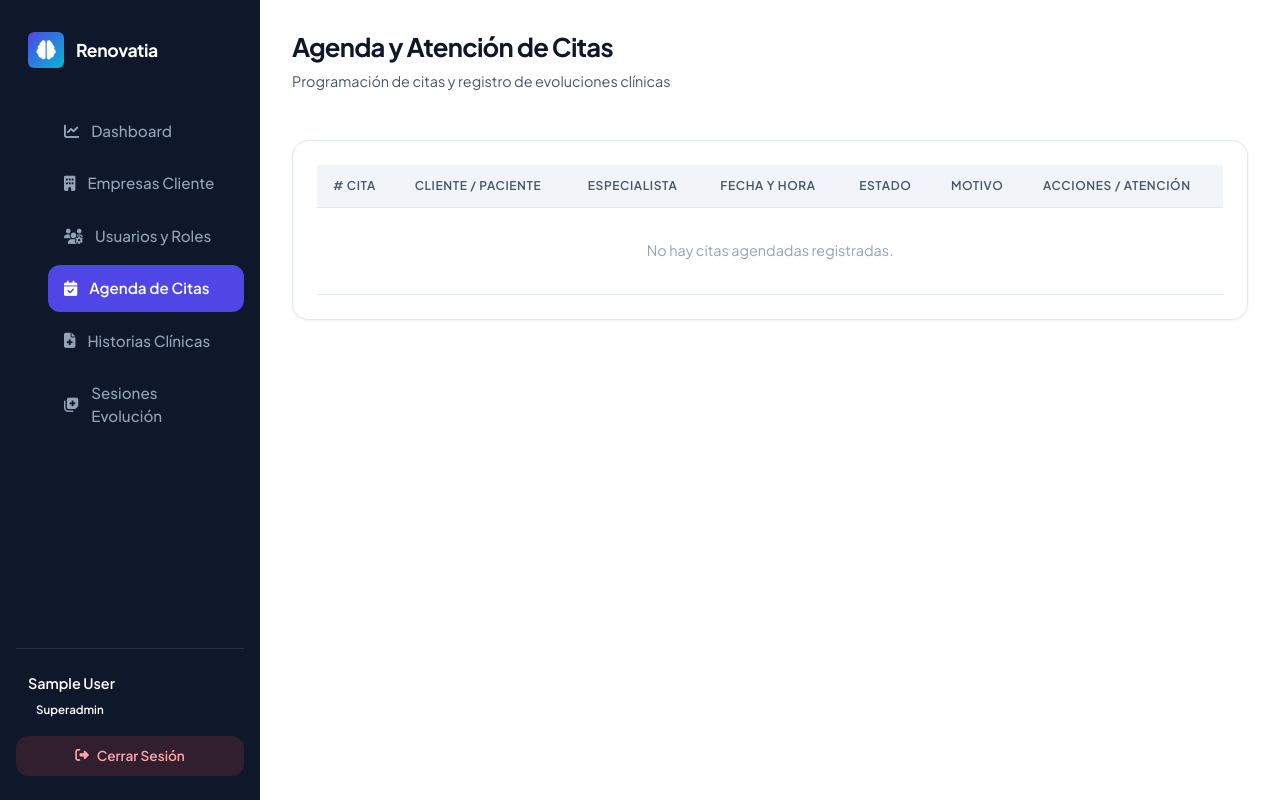
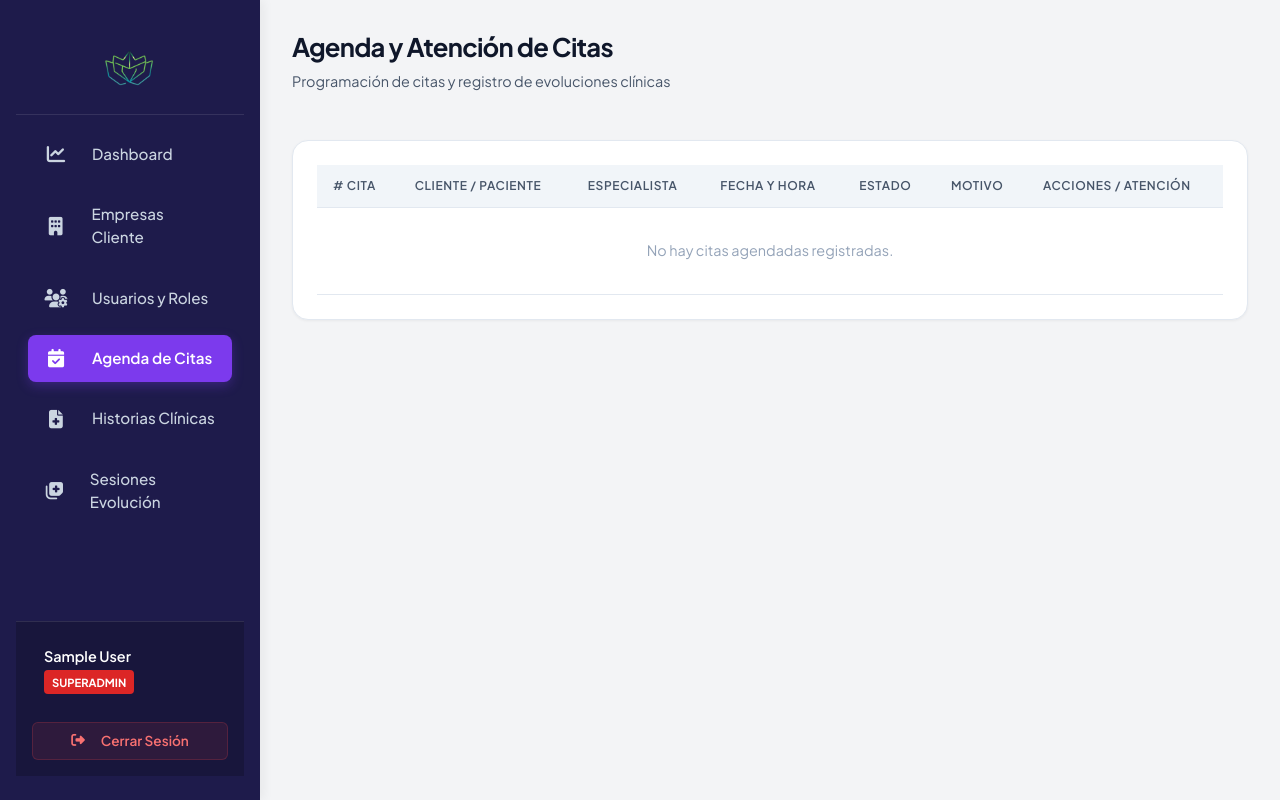
Before and after one commit to karenpbq-bot/TMTR---Renovatia, a Flask app: page /citas in a window 1280 px wide. Run offline with Flask 3, Linux system fonts and the light colour scheme; the visitor is signed in with stand-in values (Sample User, id 1).

Commit message:
Update base.html

```diff
--- a/templates/base.html
+++ b/templates/base.html
@@ -8,17 +8,182 @@
     <link rel="stylesheet" href="https://cdnjs.cloudflare.com/ajax/libs/font-awesome/6.4.0/css/all.min.css">
     <!-- Bootstrap CSS -->
     <link href="https://cdn.jsdelivr.net/npm/bootstrap@5.3.0/dist/css/bootstrap.min.css" rel="stylesheet">
+    <style>
+        /* Estilos y colores corporativos optimizados para la barra lateral y el sistema */
+        :root {
+            --sidebar-bg: #1e1b4b;
+            --sidebar-color: #cbd5e1;
+            --sidebar-hover: rgba(168, 85, 247, 0.15);
+            --sidebar-active: #7c3aed;
+        }
+
+        .app-container {
+            display: flex;
+            min-height: 100vh;
+            background-color: #f3f4f6;
+        }
+
+        .sidebar {
+            width: 260px;
+            background-color: var(--sidebar-bg);
+            color: var(--sidebar-color);
+            display: flex;
+            flex-direction: column;
+            justify-content: space-between;
+            box-shadow: 4px 0 10px rgba(0, 0, 0, 0.05);
+            z-index: 1000;
+        }
+
+        .brand-container-sidebar {
+            padding: 1.5rem 1rem;
+            text-align: center;
+            border-bottom: 1px solid rgba(255, 255, 255, 0.1);
+            min-height: 85px;
+            display: flex;
+            align-items: center;
+            justify-content: center;
+        }
+
+        .nav-list {
+            list-style: none;
+            padding: 1rem 0.75rem;
+            margin: 0;
+            flex-grow: 1;
+        }
+
+        .nav-item {
+            margin-bottom: 0.5rem;
+        }
+
+        .nav-item a {
+            display: flex;
+            align-items: center;
+            padding: 0.75rem 1rem;
+            color: var(--sidebar-color);
+            text-decoration: none;
+            border-radius: 0.5rem;
+            font-weight: 500;
+            transition: all 0.2s ease;
+        }
+
+        .nav-item a i {
+            font-size: 1.15rem;
+            margin-right: 0.75rem;
+            width: 24px;
+            text-align: center;
+        }
+
+        .nav-item a:hover {
+            background-color: var(--sidebar-hover);
+            color: #ffffff;
+        }
+
+        .nav-item.active a {
+            background-color: var(--sidebar-active);
+            color: #ffffff;
+            box-shadow: 0 4px 12px rgba(124, 58, 237, 0.3);
+        }
+
+        .sidebar-user {
+            padding: 1rem;
+            border-top: 1px solid rgba(255, 255, 255, 0.1);
+            background-color: rgba(0, 0, 0, 0.2);
+        }
+
+        .user-info {
+            display: flex;
+            flex-direction: column;
+            margin-bottom: 0.75rem;
+        }
+
+        .user-name {
+            font-weight: 600;
+            color: #ffffff;
+            font-size: 0.9rem;
+            white-space: nowrap;
+            overflow: hidden;
+            text-overflow: ellipsis;
+        }
+
+        .user-role-badge {
+            display: inline-block;
+            font-size: 0.7rem;
+            padding: 0.2rem 0.5rem;
+            border-radius: 0.25rem;
+            margin-top: 0.2rem;
+            width: fit-content;
+            text-transform: uppercase;
+            font-weight: 700;
+        }
+
+        .badge-superadmin { background-color: #dc2626; color: white; }
+        .badge-administrador { background-color: #2563eb; color: white; }
+        .badge-director { background-color: #7c3aed; color: white; }
+        .badge-recepcionista { background-color: #059669; color: white; }
+        .badge-especialista { background-color: #d97706; color: white; }
+        .badge-paciente { background-color: #4b5563; color: white; }
+
+        .btn-logout {
+            display: flex;
+            align-items: center;
+            justify-content: center;
+            width: 100%;
+            padding: 0.5rem;
+            background-color: rgba(239, 68, 68, 0.1);
+            color: #f87171;
+            border: 1px solid rgba(239, 68, 68, 0.2);
+            border-radius: 0.375rem;
+            text-decoration: none;
+            font-size: 0.85rem;
+            font-weight: 600;
+            transition: background-color 0.2s;
+        }
+
+        .btn-logout:hover {
+            background-color: rgba(239, 68, 68, 0.2);
+            color: #fca5a5;
+        }
+
+        .main-content {
+            flex-grow: 1;
+            overflow-y: auto;
+            max-height: 100vh;
+        }
+
+        .alerts-container {
+            padding: 1rem 1.5rem 0 1.5rem;
+        }
+    </style>
 </head>
 <body>
     {% if session.get('user_id') %}
     <div class="app-container">
         <!-- Sidebar de Navegación -->
         <aside class="sidebar">
-            <div class="brand">
-                <div class="brand-icon">
-                    <i class="fa-solid fa-brain"></i>
-                </div>
-                <span class="brand-title">Renovatia</span>
+            <div class="brand-container-sidebar">
+                {% if current_user_role == 'Superadmin' %}
+                    <!-- Logo fijo para tu cuenta Superadmin -->
+                    <img src="{{ url_for('static', filename='logos/tamtara.png') }}" alt="Logo Tamtara" style="max-height: 42px; width: auto; object-fit: contain;">
+
+                {% elif session.get('codigo_empresa_logo') %}
+                    <!-- Logo dinámico de la empresa cliente según la sesión -->
+                    <img src="{{ url_for('static', filename='logos/' ~ session.get('codigo_empresa_logo') ~ '.png') }}"
+                         alt="Logo Empresa"
+                         style="max-height: 45px; width: auto; object-fit: contain;"
+                         onerror="this.style.display='none'; document.getElementById('fallback-marca').style.display='block';">
+
+                    <!-- Respaldo en texto si la imagen no se encuentra -->
+                    <div id="fallback-marca" style="display: none;">
+                        <span class="fs-6 fw-bold text-white">{{ session.get('nombre_marca_cliente', 'Plataforma') }}</span>
+                    </div>
+
+                {% else %}
+                    <!-- Respaldo por defecto -->
+                    <div class="d-flex align-items-center">
+                        <i class="fa-solid fa-brain fs-4 me-2 text-primary"></i>
+                        <span class="fs-5 fw-bold text-white">Renovatia</span>
+                    </div>
+                {% endif %}
             </div>
 
             <ul class="nav-list">
@@ -49,7 +214,7 @@
                 </li>
                 {% endif %}
 
-                <!-- Módulo de Agenda (Actualizado al Blueprint agenda) -->
+                <!-- Módulo de Agenda -->
                 <li class="nav-item {% if request.endpoint in ['agenda.gestionar_citas', 'agenda.agendar_cita'] %}active{% endif %}">
                     <a href="{{ url_for('agenda.gestionar_citas') }}">
                         <i class="fa-solid fa-calendar-check"></i>
@@ -57,7 +222,7 @@
                     </a>
                 </li>
 
-                <!-- Módulo de Historias Clínicas (Actualizado al Blueprint clinica) -->
+                <!-- Módulo de Historias Clínicas -->
                 {% if current_user_role == 'Superadmin' or current_user_role in ['Administrador', 'Especialista', 'Paciente'] %}
                 <li class="nav-item {% if request.endpoint in ['clinica.listar_historias', 'clinica.crear_historia', 'clinica.ver_historia'] %}active{% endif %}">
                     <a href="{{ url_for('clinica.listar_historias') }}">
@@ -67,7 +232,7 @@
                 </li>
                 {% endif %}
 
-                <!-- Módulo de Sesiones de Evolución (Actualizado al Blueprint clinica) -->
+                <!-- Módulo de Sesiones de Evolución -->
                 {% if current_user_role == 'Superadmin' or current_user_role in ['Director', 'Administrador', 'Especialista'] %}
                 <li class="nav-item {% if request.endpoint == 'clinica.listar_sesiones' %}active{% endif %}">
                     <a href="{{ url_for('clinica.listar_sesiones') }}">
@@ -85,9 +250,8 @@
                         {{ current_user_role }}
                     </span>
                 </div>
-                <!-- Actualizado al Blueprint auth -->
                 <a href="{{ url_for('auth.logout') }}" class="btn-logout">
-                    <i class="fa-solid fa-right-from-bracket"></i>
+                    <i class="fa-solid fa-right-from-bracket me-2"></i>
                     <span>Cerrar Sesión</span>
                 </a>
             </div>
@@ -99,7 +263,7 @@
                 {% if messages %}
                 <div class="alerts-container">
                     {% for category, message in messages %}
-                    <div class="alert alert-{{ category }}">
+                    <div class="alert alert-{{ category }} shadow-sm rounded-3">
                         <span>{{ message }}</span>
                     </div>
                     {% endfor %}
```
